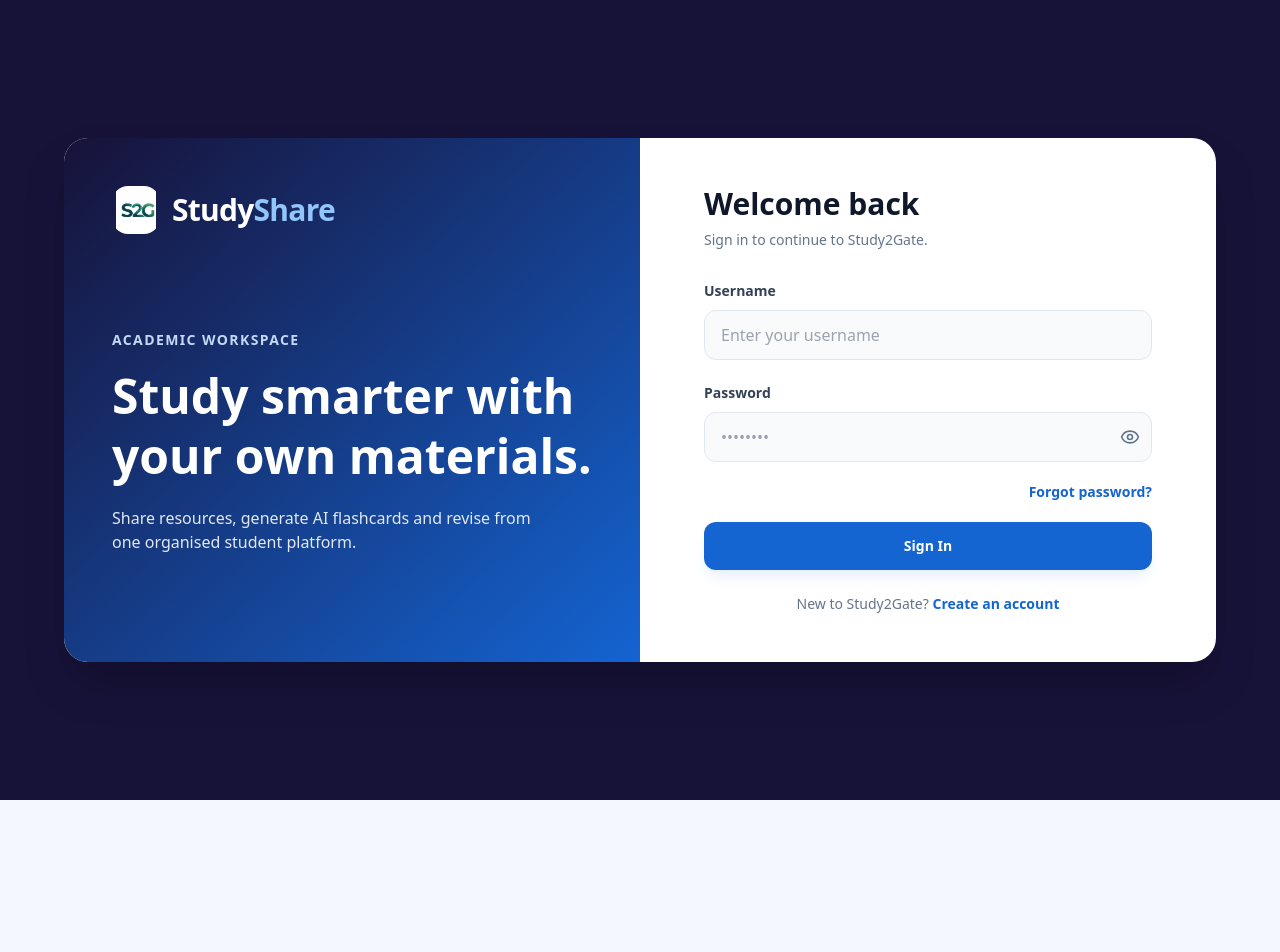
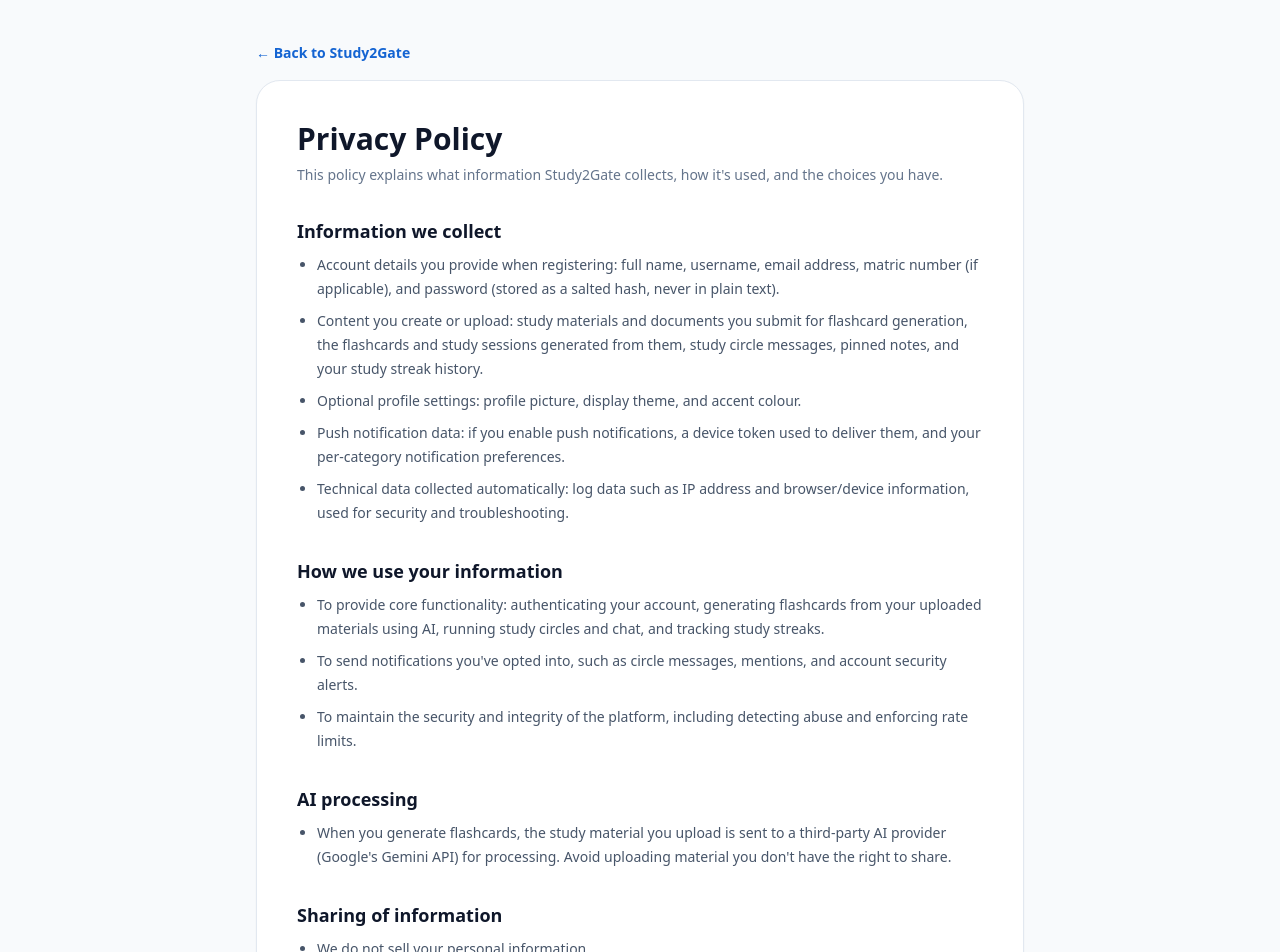
Before and after one commit to Godsent-Omobude/StudyShare-frontend, a React (Create React App) app: page /privacy in a window 1280 px wide. Before the commit this address led to /login. Shown: the top 952 px of the page. Before the commit the page ends 800 px from the top, so only its background shows below. Built offline with nearby package versions, Linux system fonts and the light colour scheme; no server answers.

Commit message:
PrivacyPolicy

```diff
--- a/src/App.js
+++ b/src/App.js
@@ -1,5 +1,5 @@
 import { useEffect, useState } from "react";
-import { BrowserRouter, Navigate, Route, Routes, useLocation } from "react-router-dom";
+import { BrowserRouter, Route, Routes, useLocation } from "react-router-dom";
 import Login from "./pages/Login";
 import ForgotPassword from "./pages/ForgotPassword";
 import ResetPassword from "./pages/ResetPassword";
@@ -19,6 +19,8 @@ import Navbar from "./components/Navbar";
 import Settings from "./pages/Settings";
 import NotificationBell from "./components/NotificationBell";
 import JoinCircleInvitation from "./pages/JoinCircleInvitation";
+import NotFound from "./pages/NotFound";
+import PrivacyPolicy from "./pages/PrivacyPolicy";
 
 function ProtectedLayout({ children }) {
   const [sidebarOpen, setSidebarOpen] = useState(false);
@@ -209,7 +211,9 @@ export default function App() {
           }
         />
 
-        <Route path="*" element={<Navigate to="/" replace />} />
+        <Route path="/privacy" element={<PrivacyPolicy />} />
+
+        <Route path="*" element={<NotFound />} />
       </Routes>
     </BrowserRouter>
   );
--- a/src/pages/Login.js
+++ b/src/pages/Login.js
@@ -171,6 +171,12 @@ export default function Login() {
                   Create an account
                 </Link>
               </p>
+
+              <p className="mt-3 text-center text-xs text-slate-400">
+                <Link to="/privacy" className="hover:underline">
+                  Privacy Policy
+                </Link>
+              </p>
             </div>
           </div>
         </div>
--- /dev/null
+++ b/src/pages/NotFound.js
@@ -0,0 +1,24 @@
+import { Link } from "react-router-dom";
+
+// Rendered for any URL that doesn't match a known route. Previously the
+// app silently redirected unmatched paths to "/", which hides typos and
+// broken links instead of surfacing them.
+export default function NotFound() {
+  return (
+    <main className="flex min-h-screen items-center justify-center bg-slate-50 px-4 py-10 sm:px-6 lg:px-8">
+      <div className="mx-auto max-w-md rounded-3xl border border-slate-200 bg-white p-10 text-center shadow-sm">
+        <p className="text-sm font-black tracking-widest text-blue-600">404</p>
+        <h1 className="mt-2 text-3xl font-black text-slate-900">Page not found</h1>
+        <p className="mt-2 text-sm text-slate-500">
+          The page you're looking for doesn't exist or may have moved.
+        </p>
+        <Link
+          to="/"
+          className="mt-6 inline-flex items-center justify-center rounded-xl bg-blue-600 px-5 py-2.5 text-sm font-bold text-white hover:bg-blue-700"
+        >
+          Back to Study2Gate
+        </Link>
+      </div>
+    </main>
+  );
+}
--- /dev/null
+++ b/src/pages/PrivacyPolicy.js
@@ -0,0 +1,93 @@
+import { Link } from "react-router-dom";
+
+// Baseline privacy policy reflecting what Study2Gate actually collects and
+// why, based on the current data model (see backend/prisma/schema.prisma).
+// This is a starting point, not legal sign-off — have it reviewed before
+// treating it as a finished compliance document, and keep it in sync as
+// features (and the data they collect) change.
+const SECTIONS = [
+  {
+    title: "Information we collect",
+    body: [
+      "Account details you provide when registering: full name, username, email address, matric number (if applicable), and password (stored as a salted hash, never in plain text).",
+      "Content you create or upload: study materials and documents you submit for flashcard generation, the flashcards and study sessions generated from them, study circle messages, pinned notes, and your study streak history.",
+      "Optional profile settings: profile picture, display theme, and accent colour.",
+      "Push notification data: if you enable push notifications, a device token used to deliver them, and your per-category notification preferences.",
+      "Technical data collected automatically: log data such as IP address and browser/device information, used for security and troubleshooting.",
+    ],
+  },
+  {
+    title: "How we use your information",
+    body: [
+      "To provide core functionality: authenticating your account, generating flashcards from your uploaded materials using AI, running study circles and chat, and tracking study streaks.",
+      "To send notifications you've opted into, such as circle messages, mentions, and account security alerts.",
+      "To maintain the security and integrity of the platform, including detecting abuse and enforcing rate limits.",
+    ],
+  },
+  {
+    title: "AI processing",
+    body: [
+      "When you generate flashcards, the study material you upload is sent to a third-party AI provider (Google's Gemini API) for processing. Avoid uploading material you don't have the right to share.",
+    ],
+  },
+  {
+    title: "Sharing of information",
+    body: [
+      "We do not sell your personal information.",
+      "Content you post in a study circle (messages, pinned notes, shared materials) is visible to other members of that circle.",
+      "We use third-party service providers to operate the platform, including cloud file storage, database hosting, and push notification delivery (Firebase Cloud Messaging). These providers process data only as needed to provide their service to us.",
+    ],
+  },
+  {
+    title: "Data retention",
+    body: [
+      "We retain your account and content for as long as your account is active. You can delete individual content (flashcard sets, messages you've sent, etc.) from within the app where that option is available.",
+    ],
+  },
+  {
+    title: "Your choices",
+    body: [
+      "You can update your profile details, theme, and notification preferences at any time in Settings.",
+      "You can disable push notifications altogether, or by category, in Settings.",
+    ],
+  },
+  {
+    title: "Contact",
+    body: [
+      "Questions about this policy or your data can be directed to the Study2Gate team through the app's email(study2gate@gmail.com).",
+    ],
+  },
+];
+
+export default function PrivacyPolicy() {
+  return (
+    <main className="min-h-screen bg-slate-50 px-4 py-10 sm:px-6 lg:px-8">
+      <div className="mx-auto max-w-3xl">
+        <Link to="/" className="text-sm font-bold text-blue-600 hover:text-blue-700">
+          &larr; Back to Study2Gate
+        </Link>
+
+        <div className="mt-4 rounded-3xl border border-slate-200 bg-white p-8 shadow-sm sm:p-10">
+          <h1 className="text-3xl font-black text-slate-900">Privacy Policy</h1>
+          <p className="mt-2 text-sm text-slate-500">
+            This policy explains what information Study2Gate collects, how it's used, and the
+            choices you have.
+          </p>
+
+          <div className="mt-8 space-y-8">
+            {SECTIONS.map((section) => (
+              <section key={section.title}>
+                <h2 className="text-lg font-black text-slate-900">{section.title}</h2>
+                <ul className="mt-2 list-disc space-y-2 pl-5 text-sm leading-6 text-slate-600">
+                  {section.body.map((line) => (
+                    <li key={line}>{line}</li>
+                  ))}
+                </ul>
+              </section>
+            ))}
+          </div>
+        </div>
+      </div>
+    </main>
+  );
+}
--- a/src/pages/Register.js
+++ b/src/pages/Register.js
@@ -269,6 +269,14 @@ export default function Register() {
               </Link>
             </p>
 
+            <p className="mt-3 text-center text-xs text-slate-400">
+              By creating an account you agree to our{" "}
+              <Link to="/privacy" className="hover:underline">
+                Privacy Policy
+              </Link>
+              .
+            </p>
+
             <div className="mt-7 border-t border-slate-100 pt-5 text-center">
               <p className="text-[10px] font-black uppercase tracking-[0.12em] text-[#635bff]">
                 A STUDENT PLATFORM BY GODSENT OMOBUDE
```
